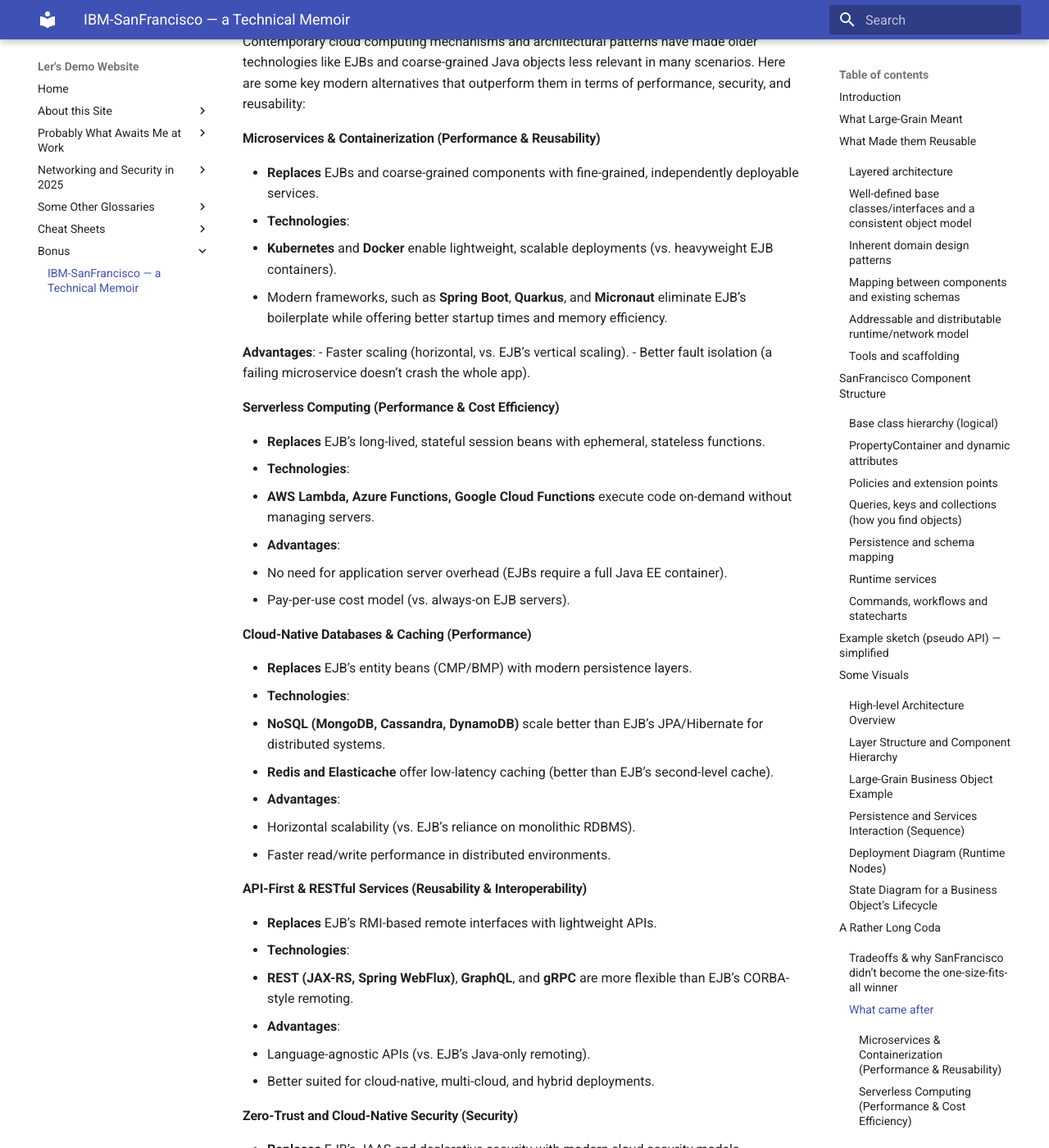
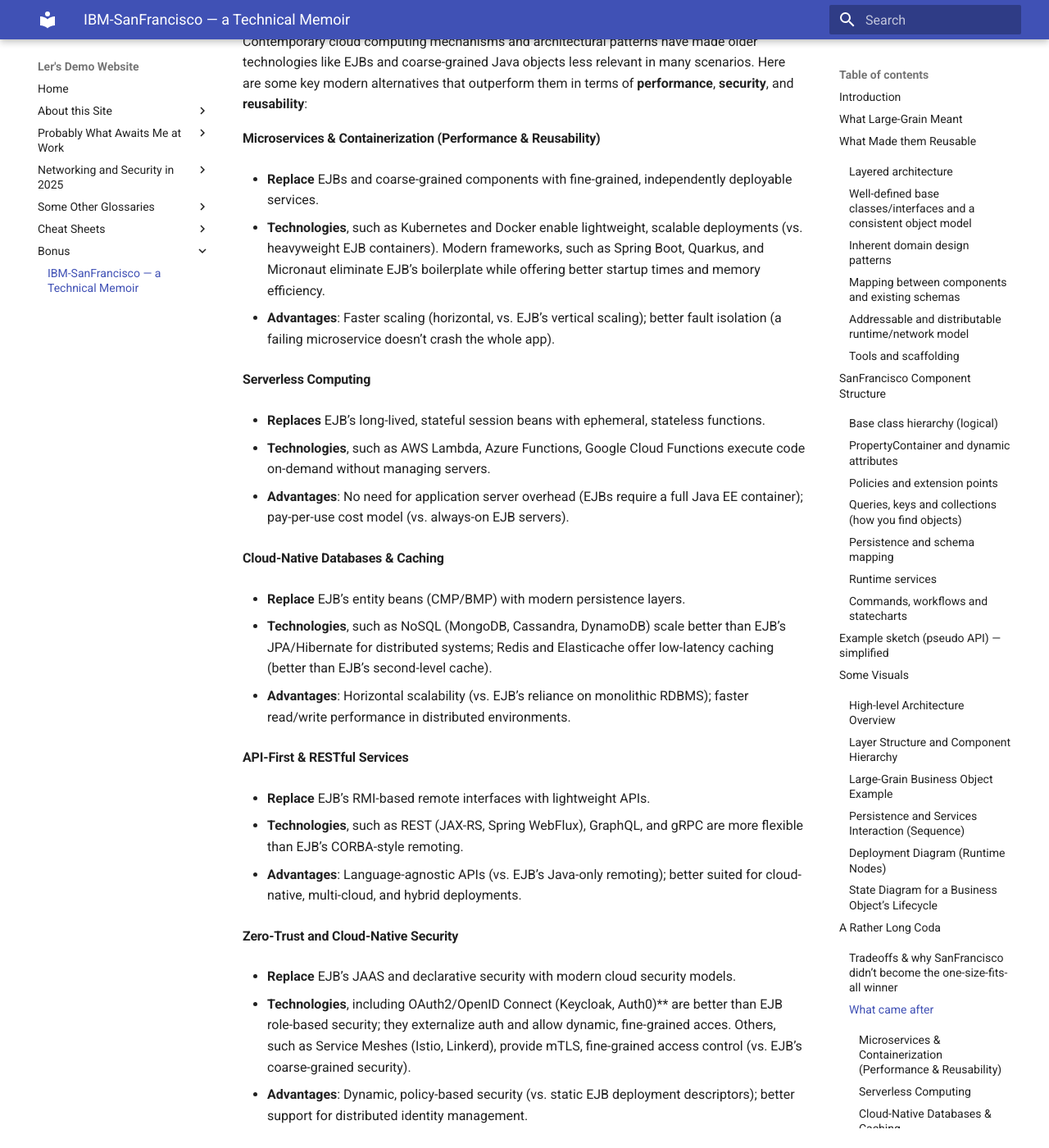
Before and after one commit to cassmastern/lers-sandbox, an MkDocs documentation site: the page built from docs/ibm-sanfrancisco.md, in a window 1280 px wide and 1400 px high, scrolled down 9115 px. Shown: the whole window at 82% size. Built offline with MkDocs 1.6.1 and Material for MkDocs 9.7.7, drawn with Linux system fonts in a browser that asks for light colours; some of the changed text lies outside the part shown.

Commit message:
removed from project root: 'docker cheatsheet'; markdown quirks (fixed or worked around in IBM-SF

````diff
--- a/docs/ibm-sanfrancisco.md
+++ b/docs/ibm-sanfrancisco.md
@@ -289,7 +289,6 @@ stateDiagram-v2
     Completed --> [*]
     Rejected --> [*]
 ```
-
 ---
 
 ## A Rather Long Coda
@@ -304,66 +303,57 @@ IBM eventually folded the SanFrancisco ideas and some code paths into its WebSph
 
 ### What came after
 
-Contemporary cloud computing mechanisms and architectural patterns have made older technologies like EJBs and coarse-grained Java objects less relevant in many scenarios. Here are some key modern alternatives that outperform them in terms of performance, security, and reusability:
+Contemporary cloud computing mechanisms and architectural patterns have made older technologies like EJBs and coarse-grained Java objects less relevant in many scenarios. Here are some key modern alternatives that outperform them in terms of **performance**, **security**, and **reusability**:
 
 #### Microservices & Containerization (Performance & Reusability)
 
-- **Replaces** EJBs and coarse-grained components with fine-grained, independently deployable services.
-- **Technologies**:
-  - **Kubernetes** and **Docker** enable lightweight, scalable deployments (vs. heavyweight EJB containers).
-  - Modern frameworks, such as **Spring Boot**, **Quarkus**, and **Micronaut** eliminate EJB’s boilerplate while offering better startup times and memory efficiency.
+- **Replace** EJBs and coarse-grained components with fine-grained, independently deployable services.
 
-**Advantages**:
-  - Faster scaling (horizontal, vs. EJB’s vertical scaling).
-  - Better fault isolation (a failing microservice doesn’t crash the whole app).
+- **Technologies**, such as Kubernetes and Docker enable lightweight, scalable deployments (vs. heavyweight EJB containers). Modern frameworks, such as Spring Boot, Quarkus, and Micronaut eliminate EJB’s boilerplate while offering better startup times and memory efficiency.
 
-#### Serverless Computing (Performance & Cost Efficiency)
+- **Advantages**: Faster scaling (horizontal, vs. EJB’s vertical scaling); better fault isolation (a failing microservice doesn’t crash the whole app).
+
+#### Serverless Computing
 
 - **Replaces** EJB’s long-lived, stateful session beans with ephemeral, stateless functions.
-- **Technologies**:
-  * **AWS Lambda, Azure Functions, Google Cloud Functions** execute code on-demand without managing servers.
-- **Advantages**:
-  - No need for application server overhead (EJBs require a full Java EE container).
-  - Pay-per-use cost model (vs. always-on EJB servers).
 
-#### Cloud-Native Databases & Caching (Performance)
+- **Technologies**, such as AWS Lambda, Azure Functions, Google Cloud Functions execute code on-demand without managing servers.
 
-- **Replaces** EJB’s entity beans (CMP/BMP) with modern persistence layers.
-- **Technologies**:
-  - **NoSQL (MongoDB, Cassandra, DynamoDB)** scale better than EJB’s JPA/Hibernate for distributed systems.
-  - **Redis and Elasticache** offer low-latency caching (better than EJB’s second-level cache).
-- **Advantages**:
-  - Horizontal scalability (vs. EJB’s reliance on monolithic RDBMS).
-  - Faster read/write performance in distributed environments.
+- **Advantages**: No need for application server overhead (EJBs require a full Java EE container); pay-per-use cost model (vs. always-on EJB servers).
 
-#### API-First & RESTful Services (Reusability & Interoperability)
 
-- **Replaces** EJB’s RMI-based remote interfaces with lightweight APIs.
-- **Technologies**:
-  - **REST (JAX-RS, Spring WebFlux)**, **GraphQL**, and **gRPC** are more flexible than EJB’s CORBA-style remoting.
-- **Advantages**:
-  - Language-agnostic APIs (vs. EJB’s Java-only remoting).
-  - Better suited for cloud-native, multi-cloud, and hybrid deployments.
+#### Cloud-Native Databases & Caching
 
-#### Zero-Trust and Cloud-Native Security (Security)
+- **Replace** EJB’s entity beans (CMP/BMP) with modern persistence layers.
 
-- **Replaces** EJB’s JAAS and declarative security with modern cloud security models.
-- **Technologies**:
-  - **OAuth2/OpenID Connect (Keycloak, Auth0)** are better than EJB role-based security; they externalize auth and allow dynamic, fine-grained acces.
-  - **Service Meshes (Istio, Linkerd)** Provide mTLS, fine-grained access control (vs. EJB’s coarse-grained security).
-- **Advantages**:
-  - Dynamic, policy-based security (vs. static EJB deployment descriptors).
-  - Better support for distributed identity management.
+- **Technologies**, such as NoSQL (MongoDB, Cassandra, DynamoDB) scale better than EJB’s JPA/Hibernate for distributed systems; Redis and Elasticache offer low-latency caching (better than EJB’s second-level cache).
 
-#### Event-Driven and Reactive Architectures (Performance and Scalability)
+- **Advantages**: Horizontal scalability (vs. EJB’s reliance on monolithic RDBMS); faster read/write performance in distributed environments.
+
+#### API-First & RESTful Services
+
+- **Replace** EJB’s RMI-based remote interfaces with lightweight APIs.
+
+- **Technologies**, such as REST (JAX-RS, Spring WebFlux), GraphQL, and gRPC are more flexible than EJB’s CORBA-style remoting.
+
+- **Advantages**: Language-agnostic APIs (vs. EJB’s Java-only remoting); better suited for cloud-native, multi-cloud, and hybrid deployments.
+
+#### Zero-Trust and Cloud-Native Security
+
+- **Replace** EJB’s JAAS and declarative security with modern cloud security models.
+
+- **Technologies**, including OAuth2/OpenID Connect (Keycloak, Auth0)** are better than EJB role-based security; they externalize auth and allow dynamic, fine-grained acces. Others, such as Service Meshes (Istio, Linkerd), provide mTLS, fine-grained access control (vs. EJB’s coarse-grained security).
+
+- **Advantages**:  Dynamic, policy-based security (vs. static EJB deployment descriptors); better support for distributed identity management.
+
+#### Event-Driven and Reactive Architectures
 
 - **Replace** EJB’s synchronous, blocking model with async processing.
-- **Technologies**:
-  - **Kafka, RabbitMQ, AWS EventBridge** decouple components better than EJB’s JMS.
-  - Non-blocking I/O of **Reactive Frameworks (Spring WebFlux, Vert.x)** outperforms EJB’s thread-per-request model.
-- **Advantages**:
-  - Handles high concurrency better (EJBs struggle under heavy load).
-  - More resilient to failures (reactive systems embrace chaos engineering).
+
+- **Technologies**, such as Kafka, RabbitMQ, AWS EventBridge decouple components better than EJB’s JMS, and non-blocking I/O of Reactive Frameworks (Spring WebFlux, Vert.x) outperforms EJB’s thread-per-request model.
+
+- **Advantages**:  High concurrency is handled much better (EJBs struggled under heavy load); more resilient to failures (reactive systems embrace chaos engineering).
+
 
 #### Conclusion
 
````
Also changed, not shown: docs/about.md (+18 -16 lines), readme (Docker and build).md (deleted, +0 -125 lines).
